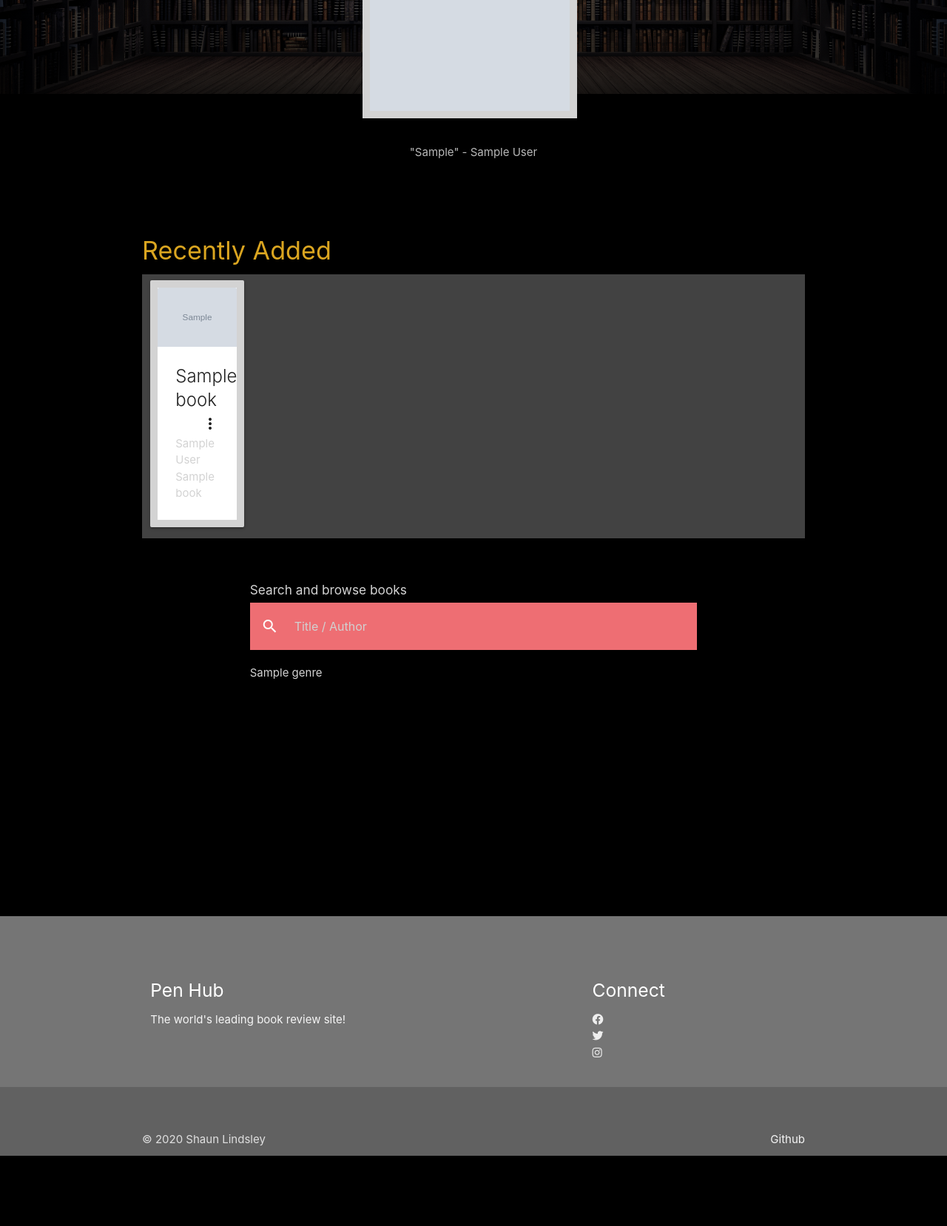
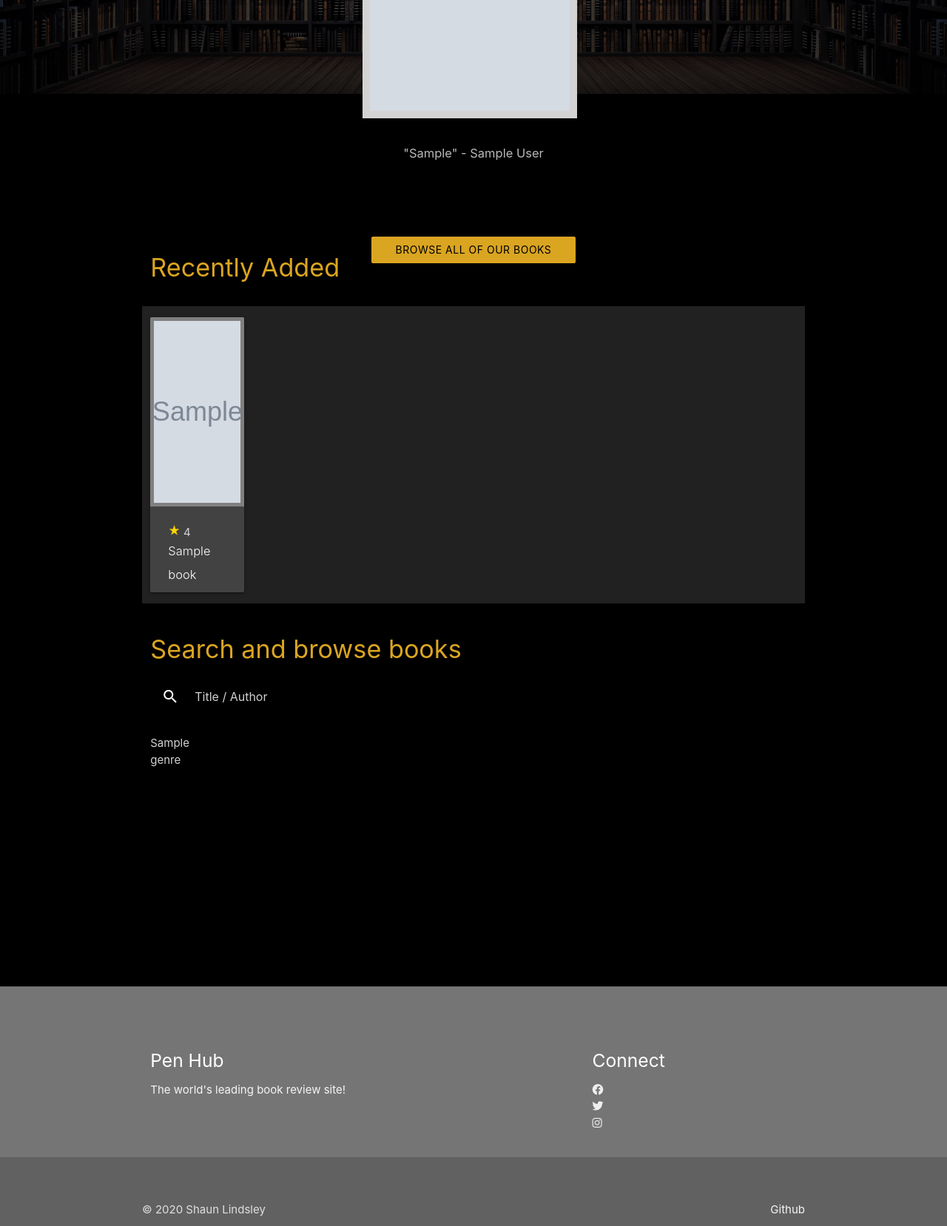
Before and after one commit to vdgvzr/milestone-project-3, a Flask app: page / in a window 1280 px wide. Shown: the part 369-2027 px from the top of the page at 74% size. Before the commit the page ends 1932 px from the top, so only its background shows below. Run offline with Flask 2, Linux system fonts and the light colour scheme; grey boxes marked "Sample" are stand-in pictures; a database or web service that is not in the repository returns one stand-in record (values such as "Sample title"); some libraries are stand-ins or nearby versions.

Commit message:
Added index card styling to genre and search pages

```diff
--- a/app.py
+++ b/app.py
@@ -57,7 +57,7 @@ def book_review(book_id):
         rating_list.append(int(i['rating']))
 
     try:
-        avg_rating = format(sum(rating_list)/len(rating_list), '.2f')
+        avg_rating = format(sum(rating_list)/len(rating_list), '.1f')
     except ZeroDivisionError:
         avg_rating = 0
 
--- a/static/styles/style.css
+++ b/static/styles/style.css
@@ -1,3 +1,8 @@
+*i {
+    position: relative;
+    top: 5px;
+}
+
 body {
     background-color: black;
     color: lightgray;
@@ -61,12 +66,27 @@ nav ul a {
 }
 
 .card {
-    border: 10px solid lightgray;
     display: block;
+    margin: 1rem 0 1rem 0;
 }
 
-.card-title {
-    font-size: 1em;
+.card .card-content .card-title {
+    height: 40px;
+    position: relative;
+    font-size: 1.1rem;
+}
+
+.card .card-image img {
+    background-color: gray;
+    width: 100%;
+    height: 256px;
+    padding: 5px;
+    object-fit: cover;
+    transition: 0.3s;
+}
+
+.card .card-image img:hover {
+    filter: brightness(80%)
 }
 
 .card-link {
@@ -92,10 +112,6 @@ a {
     text-overflow: ellipsis;
 }
 
-img.responsive-img {
-    max-width: 50%
-}
-
 .review-text {
     white-space: pre-wrap;
     margin-left: 3em;
@@ -104,9 +120,20 @@ img.responsive-img {
 
 #quote-box {
     height: 75px;
+    font-size: 1.1em;
 }
 
 .genre-box {
     height: 300px;
     column-count: 4;
 }
+
+.btn-gold {
+    background-color: goldenrod;
+    color: black;
+}
+
+.card-star {
+    font-size: 1.1rem;
+    color: gold;
+}
--- a/templates/index.html
+++ b/templates/index.html
@@ -29,32 +29,42 @@
         </div>
 
     <div class="container center-cols">
+        <div class="row">
+            <div class="col s12 m4">
+                <h4 class="title">Recently Added</h4>
+            </div>
 
-        <h4 class="title">Recently Added</h4>
+            <div class="col s12 m4">
+                <a href="{{ url_for('all_books') }}" class="waves-effect waves-light btn btn-gold">Browse all of our books here <i class="material-icons right">navigate_next</i></a>
+            </div>
 
-        <div class="row grey darken-3">
+            <div class="col s12 m4"></div>
+        </div>
+
+        <div class="row grey darken-4">
             {% for recent in recents | reverse %}
                 {% if loop.index < 7 %}
                     <div class="col s12 m2">
-                        <div class="card" style="overflow: visible;">
+                        <div class="card grey darken-3" style="overflow: visible;">
                             <div class="card-image waves-effect waves-block waves-light">
                                 <img class="activator" src="{{recent.image_url}}" alt="book_image">
                             </div>
 
                             <div class="card-content">
-                                <p class="card-title grey-text text-darken-4 activator"><a href="">{{recent.book_title}}</a><i class="material-icons right">more_vert</i></p>
-                                <p><a href="#">{{recent.book_author}}</a></p>
-                                <p><a href="#">{{recent.genre_name}}</a></p>
+                                <div style="height: 20px;">
+                                    {% if recent.rating %}
+                                        <p><i class="material-icons card-star">star_rate</i> {{recent.rating}}</p>
+                                    {% else %}
+                                        <p>(No reviews yet)</p>
+                                    {% endif %}
+                                </div>
+                                <p class="card-title white-text text-darken-4 activator">{{recent.book_title}}</p>
                             </div>
 
                             <div class="card-reveal">
                                 <span class="card-title grey-text text-darken-4">{{recent.book_title}}<i class="material-icons right">close</i></span>
 
                                 <p class="card-blurb">{{recent.book_blurb}}</p>
-
-                                {% if recent.rating %}
-                                    <p>{{recent.rating}}/5</p>
-                                {% endif %}
 
                                 <a href="{{ url_for('book_review', book_id=recent._id) }}">More..</a>
                             </div>
@@ -64,15 +74,14 @@
             {% endfor %}
         </div>
 
-        <div class="container">
         <div class="row">
             <div class="col s12 m12">
                 <div class="row">
                     <div class="col s12">
-                            <h6>Search and browse books</h6>
+                        <h4 class="title">Search and browse books</h4>
 
                         <nav>
-                                <div class="nav-wrapper">
+                            <div class="nav-wrapper black">
                                 <form action="{{ url_for('search_books') }}">
                                     <div class="input-field">
                                     <input id="search0" type="search" name="search" placeholder="Title / Author" required>
@@ -86,7 +95,7 @@
                 </div>
 
                 <div class="row">
-                        <div class="col s12 genre-box">
+                    <div class="col s12 m6 genre-box">
                         {% for genre in genre %}
                             <a class="genre-link" href="{{ url_for('genre', genre_id=genre._id) }}">{{genre.genre_name}}</a>
                         {% endfor %}
@@ -95,5 +104,4 @@
             </div>
         </div>
     </div>
-    </div>
 {% endblock %}
```
Also changed, not shown: templates/all-books.html (+11 -10 lines), templates/genre.html (+10 -8 lines), templates/search-results.html (+10 -7 lines). Lines whose indentation alone changed are shown as unchanged.
